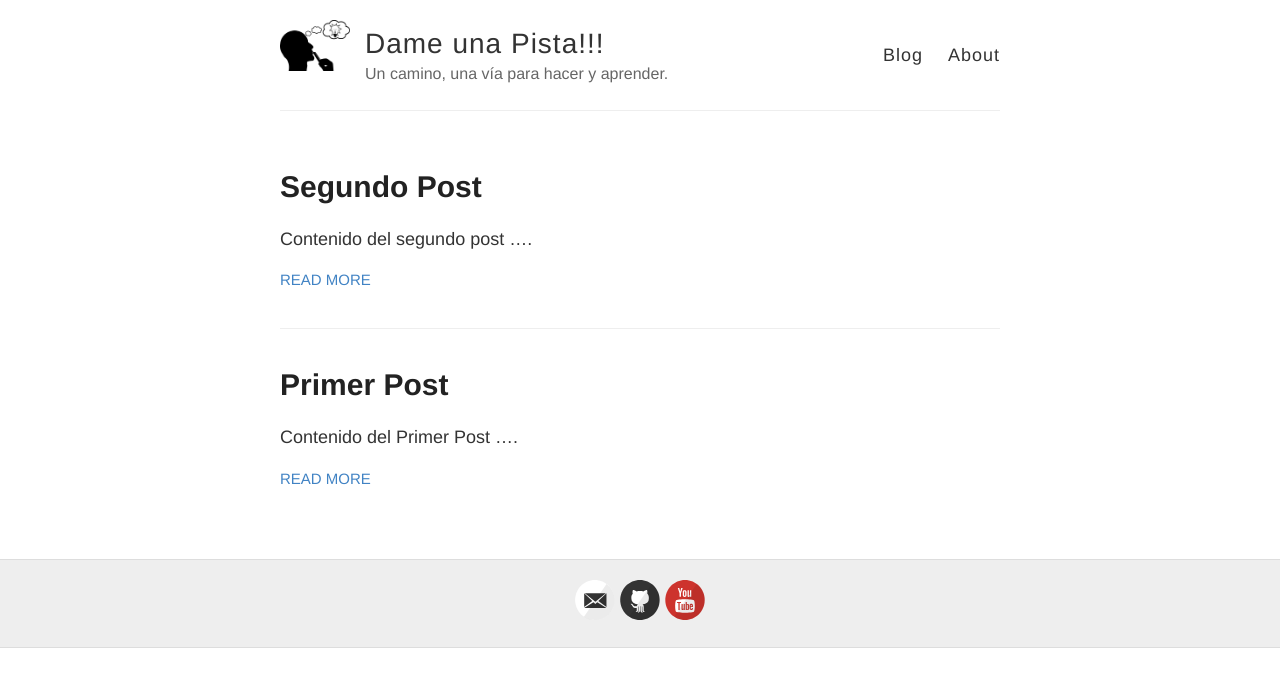
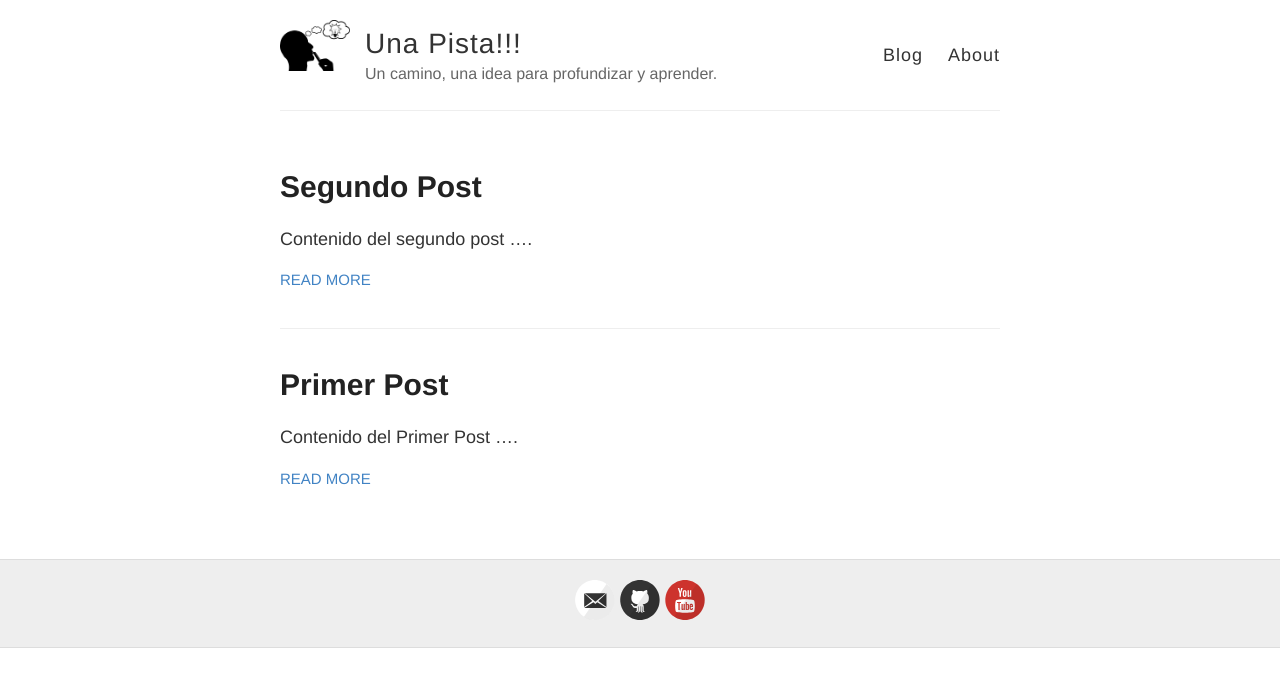
Before and after one commit to xolagl2/xolagl2.github.io, a Jekyll site: the page built from index.html, in a window 1280 px wide. Shown: the top 687 px of the page. Built offline with Jekyll 4.4.1, drawn with Linux system fonts in a browser that asks for light colours.

Commit message:
cambio de nombre

```diff
--- a/_config.yml
+++ b/_config.yml
@@ -3,10 +3,10 @@
 #
 
 # Name of your site (displayed in the header)
-name: Dame una Pista!!!
+name: Una Pista!!!
 
 # Short bio or description (displayed in the header)
-description: Un camino, una vía para hacer y aprender.
+description: Un camino, una idea para profundizar y aprender.
 # URL of your avatar or profile pic (you could use your GitHub profile pic)
 # avatar: https://raw.githubusercontent.com/barryclark/jekyll-now/master/images/jekyll-logo.png
 avatar: https://xolagl2.github.io/images/logo.png
```
